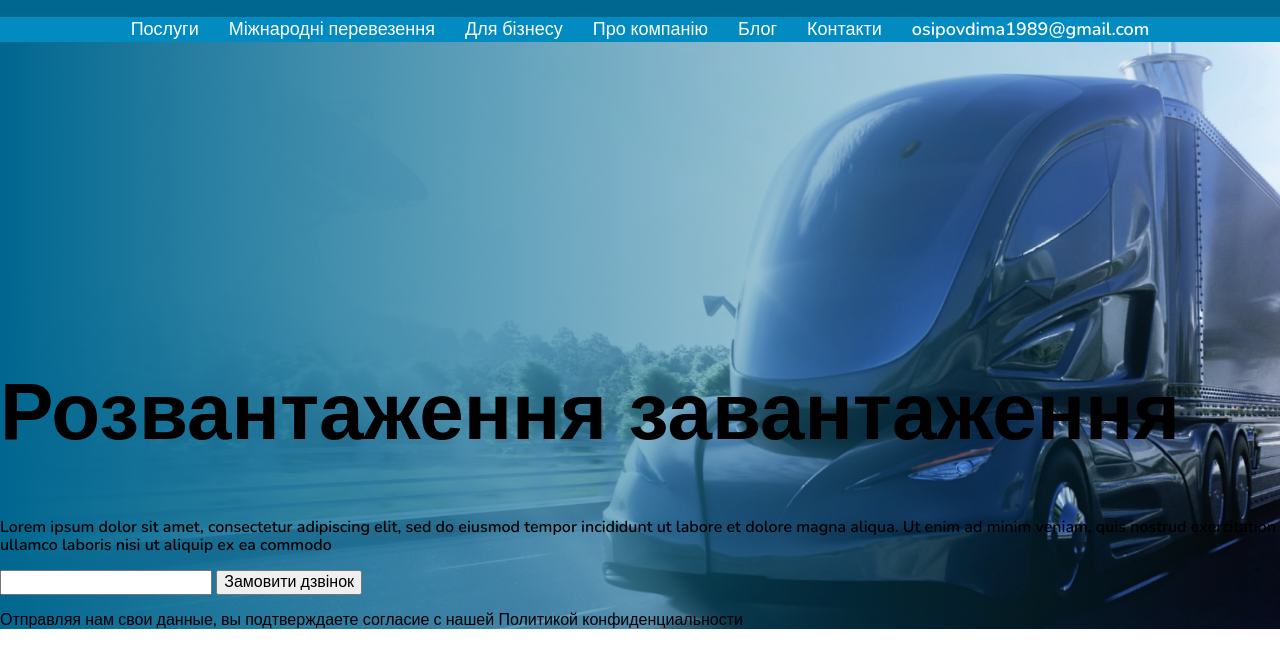
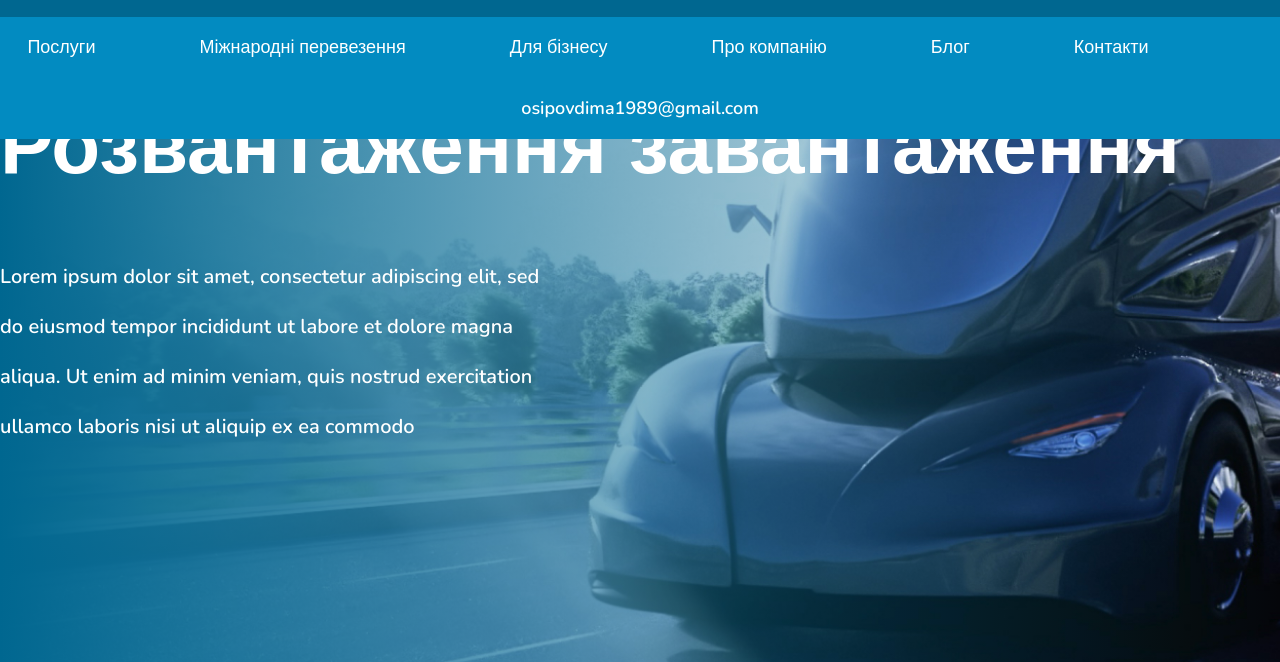
Before and after one commit to Dima-Os/remAll, a plain HTML site: page inline-block/index.html in a window 1280 px wide. Shown: the part 144-806 px from the top of the page. Drawn offline with nearby package versions, Linux system fonts and the light colour scheme.

Commit message:
were added banner styles

```diff
--- a/inline-block/css/styles.css
+++ b/inline-block/css/styles.css
@@ -1,6 +1,7 @@
 html {
     box-sizing: border-box;
     font-family: 'Nunito', sant-serif, 'Arial';
+    color: #fff;
 }
 
 *,
@@ -15,6 +16,16 @@ img {
     height: auto;
 }
 
+header {
+    position: absolute;
+    width: 100%;
+}
+
+p {
+    margin: 0;
+    padding: 0;
+}
+
 .container {
     max-width: 1500px;
     margin: 0 auto;
@@ -22,7 +33,6 @@ img {
 
 .site-options__wrapper {
     background-color: #006790;
-    color: #fff;
 }
 
 .features {
@@ -64,6 +74,7 @@ img {
     margin-right: 12px;
     background-repeat: no-repeat;
     background-position: center;
+    vertical-align: baseline;
 }
 
 .call-btn::before {
@@ -151,10 +162,11 @@ img {
 
 .navigation-list__item {
     display: inline-block;
+    padding: 18px 0px;
 }
 
 .navigation-list__item:not(:last-child) {
-    margin-right: 30px;
+    margin-right: 104px;
 }
 
 .navigation-list__link {
@@ -163,3 +175,15 @@ img {
     text-decoration: none;
     color: inherit;
 }
+
+.section-description {
+    font-weight: 600;
+    font-size: 20px;
+    line-height: 50px;
+    padding-right: 740px;
+    margin-bottom: 50px;
+}
+
+.banner {
+    padding-bottom: 160px;
+}
--- a/inline-block/index.html
+++ b/inline-block/index.html
@@ -52,11 +52,6 @@
                 <p class="section-description">Lorem ipsum dolor sit amet, consectetur adipiscing elit, sed do eiusmod tempor
                     incididunt ut labore et dolore magna aliqua. Ut enim ad minim veniam, quis
                     nostrud exercitation ullamco laboris nisi ut aliquip ex ea commodo</p>
-                <form action="" method="get">
-                    <label><input type="text"></label>
-                    <button type="submit">Замовити дзвінок</button>
-                </form>
-                <p class="section-confidence-msgg">Отправляя нам свои данные, вы подтверждаете согласие с нашей Политикой конфиденциальности</p>
             </div>
         </section>
     </main>
```
